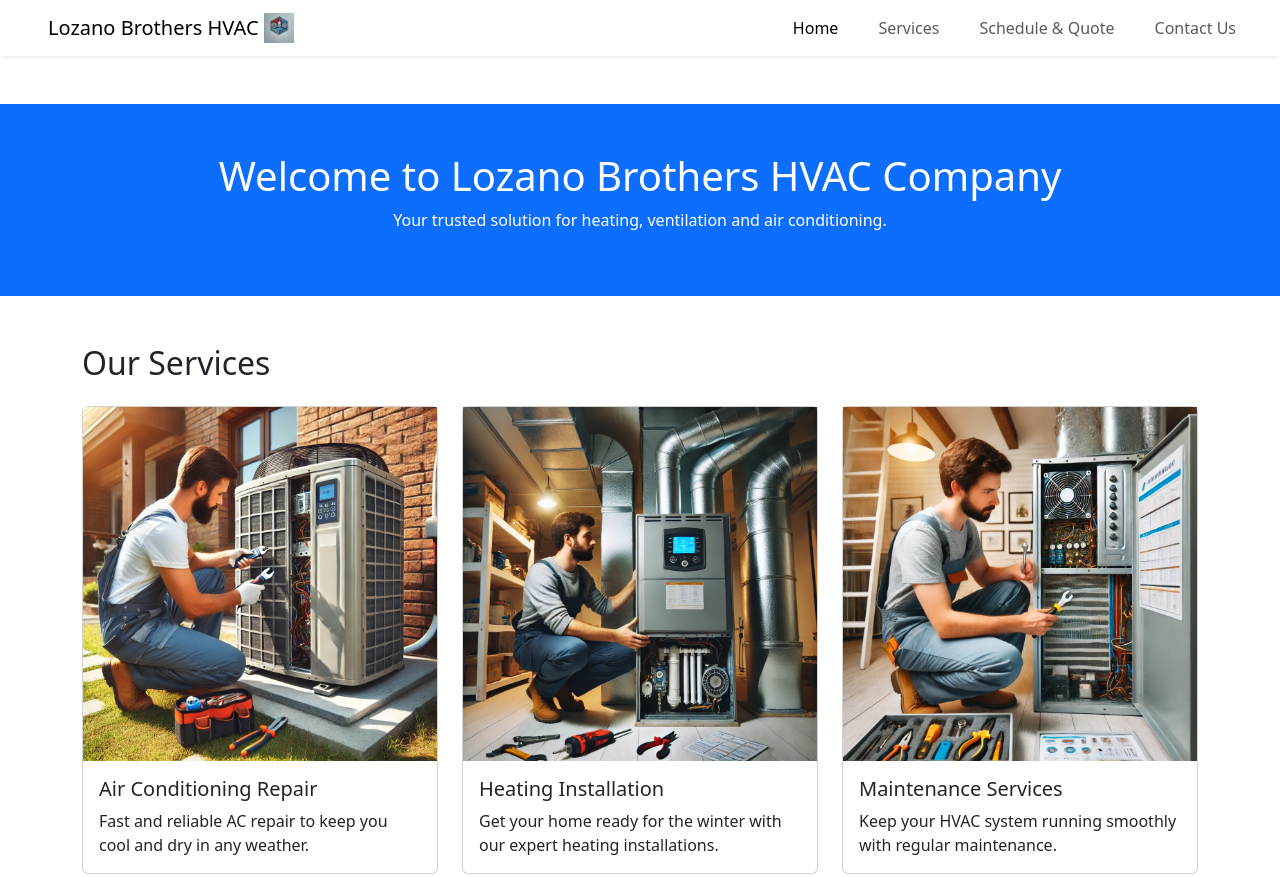
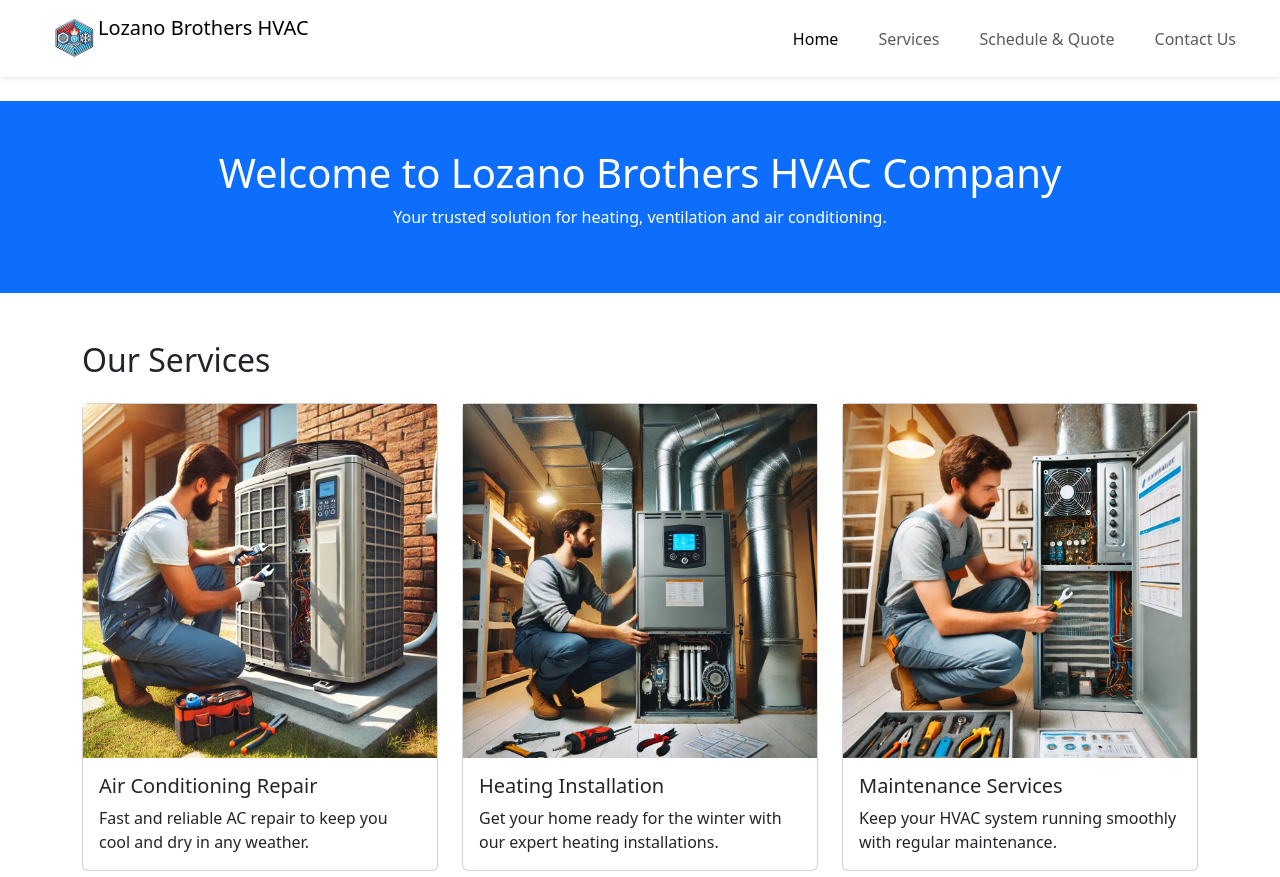
Before and after one commit to Layloe/hvac, a website: page views/index.html in a window 1280 px wide. Shown: the top 877 px of the page. Drawn offline with nearby package versions, Linux system fonts and the light colour scheme.

Commit message:
logo in navbar

```diff
--- a/views/index.html
+++ b/views/index.html
@@ -4,7 +4,7 @@
     <meta charset="UTF-8">
     <meta name="viewport" content="width=device-width, initial-scale=1.0">
     <title>Lozano Brothers HVAC</title>
-    <link rel="icon" type="image/jpeg" href="/views/images/hvac_favicon.jpeg">
+    <link rel="icon" type="image/png" href="/images/hvac_logoBG.png">
     <link rel="stylesheet" href="https://cdn.jsdelivr.net/npm/bootstrap@5.3.3/dist/css/bootstrap.min.css">
 </head>
 <body>
@@ -14,8 +14,8 @@
         <!-- see if I can add font; highlight clicked item in bold. Also margin and padding for style -->
         <!-- d-flex justify-content-center align-items-center -->
         <div class="container-fluid ps-5">
-            <a class="navbar-brand" href="#">Lozano Brothers HVAC
-                <img src="/views/images/hvac_favicon.jpeg" width="30" height="30" class="d-inline-block align-top" alt="">
+            <a class="navbar-brand" href="#">
+                <img src="/images/hvac_logoBG.png" width="50" height="50" class="d-inline-block align-text-top" alt="">Lozano Brothers HVAC
             </a>
             <button class="navbar-toggler" type="button" data-bs-toggle="collapse" data-bs-target="#navbarNav" aria-controls="navbarNav" aria-expanded="false" aria-label="Toggle navigation">
                 <span class="navbar-toggler-icon"></span>
@@ -39,7 +39,7 @@
         </div>
     </nav>
 
-    <section class="bg-primary text-white text-center p-5 mt-5">
+    <section class="bg-primary text-white text-center p-5 mt-4">
         <div class="container">
             <h1>Welcome to Lozano Brothers HVAC Company</h1>
             <p>Your trusted solution for heating, ventilation and air conditioning.</p>
```
Also changed, not shown: views/images/hvac_logoBG.png (added).
